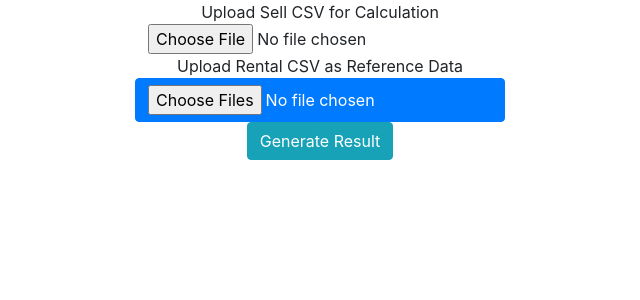
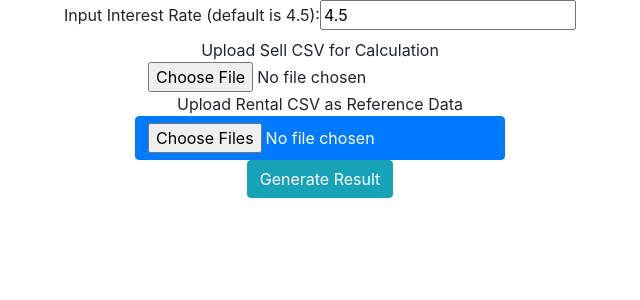
Before and after one commit to katherine-liu/CSV_calculation, a React (Create React App) app: page / in a window 1280 px wide. Shown: the top 300 px of the page, without its empty margins (320-960 px from the left). Built offline with nearby package versions, Linux system fonts and the light colour scheme.

Commit message:
added Ratio Column

```diff
--- a/src/components/sellCSV.js
+++ b/src/components/sellCSV.js
@@ -6,7 +6,14 @@ import _ from 'lodash';
 class SellCSV extends Component {
   constructor(props) {
     super(props);
-    this.state = {data: [], rentalFileLists: [], referenceData: [], results: []};
+    this.state = {
+      interestRate: 4.5,
+      data: [],
+      rentalFileLists: [],
+      referenceData: [],
+      results: [],
+    };
+    this.handleInputChange = this.handleInputChange.bind(this);
   }
 
   csvToObj(csv) {
@@ -48,7 +55,8 @@ class SellCSV extends Component {
     if (_.isNil(_.get(row, 'Current Price'))) {
       return;
     }
-    row.financeCost = _.round(this.convertToNumber(_.get(row, 'Current Price')) / 1000 * 6, 2);
+    const interestRate = this.state.interestRate;
+    row.financeCost = _.round(this.convertToNumber(_.get(row, 'Current Price')) / 1000 * interestRate, 2);
     return row;
   }
 
@@ -61,10 +69,8 @@ class SellCSV extends Component {
   }
 
   totalCost = (row) => {
-    if (_.isNil(_.get(row, 'Condo/Coop Fee'))) {
-      return;
-    }
-    const condoFee = this.convertToNumber(_.get(row, 'Condo/Coop Fee'));
+    const condoFee = _.isNil(_.get(row, 'Condo/Coop Fee')) ? 0 : this.convertToNumber(_.get(row, 'Condo/Coop Fee'));
+    const hoaFee = _.isNil(_.get(row, 'HOA Fee')) ? 0 : this.convertToNumber(_.get(row, 'Condo/Coop Fee'));
     row.totalCost =  _.round(_.get(row, 'financeCost') + _.get(row, 'monthlyTax') + condoFee);
     return row;
   }
@@ -100,6 +106,16 @@ class SellCSV extends Component {
     return row;
   }
 
+  ratio = (row) => {
+    const taxAssessedValue = this.convertToNumber(_.get(row, 'Tax Assessed Value'));
+    const currentPrice = this.convertToNumber(_.get(row, 'Current Price'));
+    if (_.isNil(taxAssessedValue) && _.isNil(currentPrice)) {
+      return;
+    }
+    row.ratio = _.round(taxAssessedValue / currentPrice, 2);
+    return row;
+  }
+
   getCSV = () => {
     const data = this.state.data;
     if (data === null) return;
@@ -110,6 +126,7 @@ class SellCSV extends Component {
     results = _.map(results, this.rentalAvgIncome);
     results = _.map(results, this.returnRate);
     results = _.map(results, this.nominalAmount);
+    results = _.map(results, this.ratio);
     this.setState({results: results});
   }
 
@@ -137,9 +154,29 @@ class SellCSV extends Component {
 
   }
 
+  handleInputChange(e) {
+    const target = e.target;
+    const value = target.type === 'checkbox' ? target.checked : target.value;
+    const name = target.name;
+
+    this.setState({
+      [name]: value
+    });
+  }
+
   render() {
     return (
       <div>
+        <form>
+          <label>Input Interest Rate (default is 4.5):
+          <input
+            name="interestRate"
+            type="number"
+            value={this.state.interestRate}
+            onChange={this.handleInputChange} />
+          </label>
+          <br />
+        </form>
         <div>Upload Sell CSV for Calculation</div>
         <input
           type="file"
```
